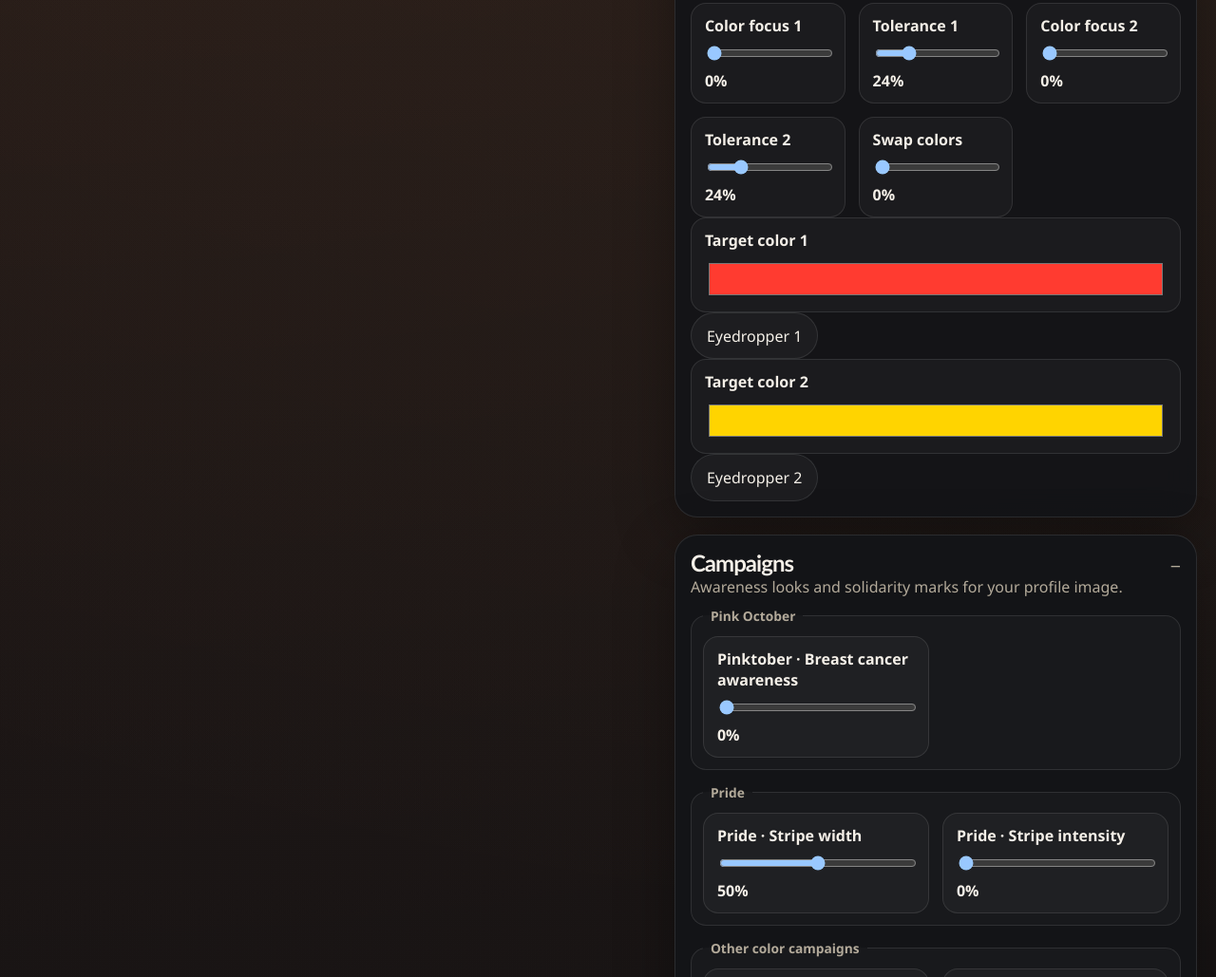
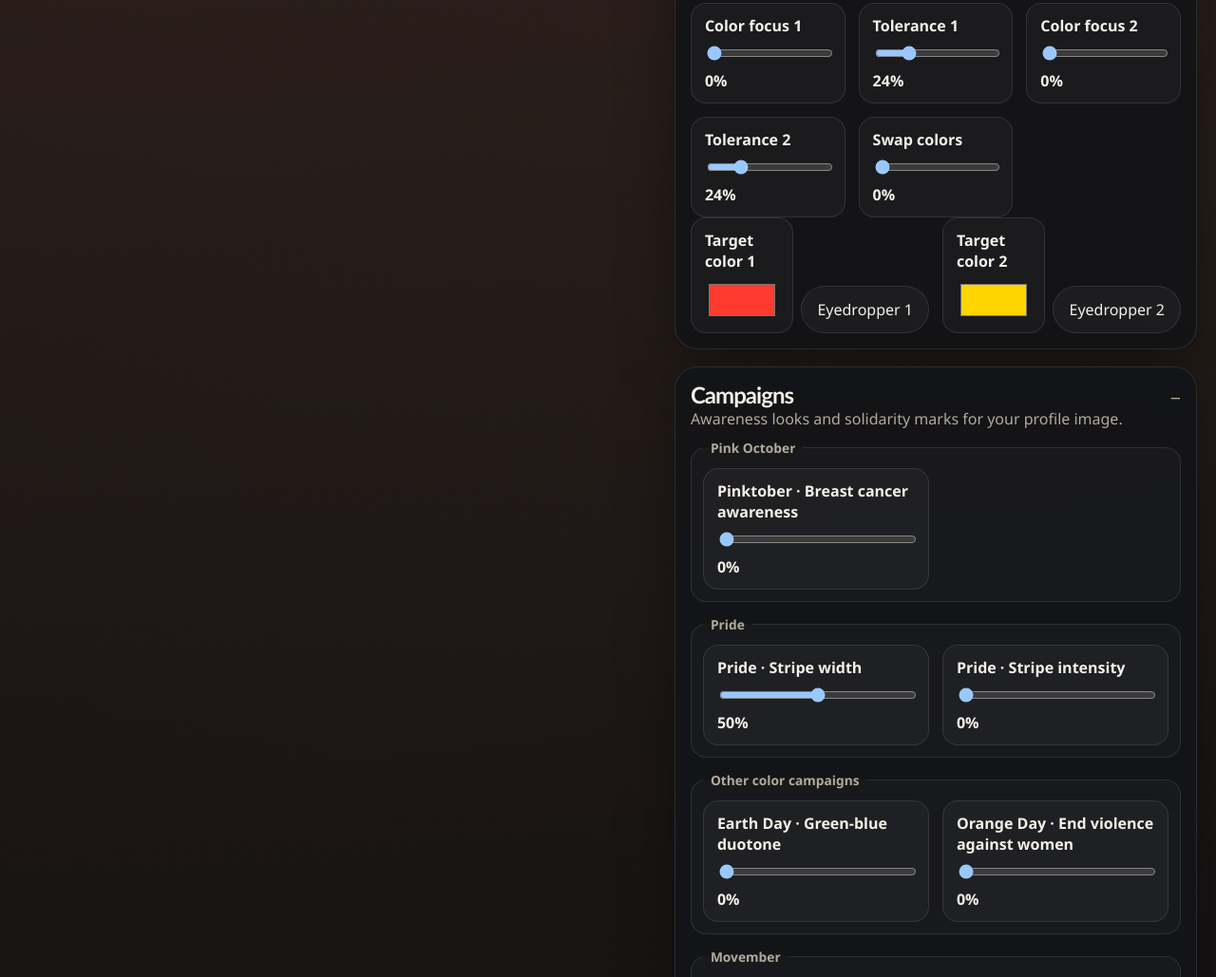
Before and after one commit to marsrakete/threadlinestudio, a website with bundled scripts: page index.html in a window 1280 px wide. Shown: the part 3054-4083 px from the top of the page at 95% size. Built offline with nearby package versions, Linux system fonts and the light colour scheme.

Commit message:
Style paired color focus controls

```diff
--- a/styles.css
+++ b/styles.css
@@ -327,13 +327,21 @@ input[type="color"] { inline-size: 100%; block-size: 44px; border: 0; border-rad
   margin: 0;
 }
 
-.focus-actions {
-  justify-content: flex-start;
+.focus-color-groups {
+  display: grid;
+  grid-template-columns: repeat(2, minmax(0, 1fr));
+  gap: 14px;
 }
 
-.focus-color-inline {
-  margin-top: 0;
-  grid-template-columns: minmax(0, 220px);
+.focus-color-group {
+  display: grid;
+  grid-template-columns: minmax(0, 220px) auto;
+  align-items: end;
+  gap: 8px;
+}
+
+.focus-color-group .field {
+  min-width: 0;
 }
 
 .filter-legend {
```
